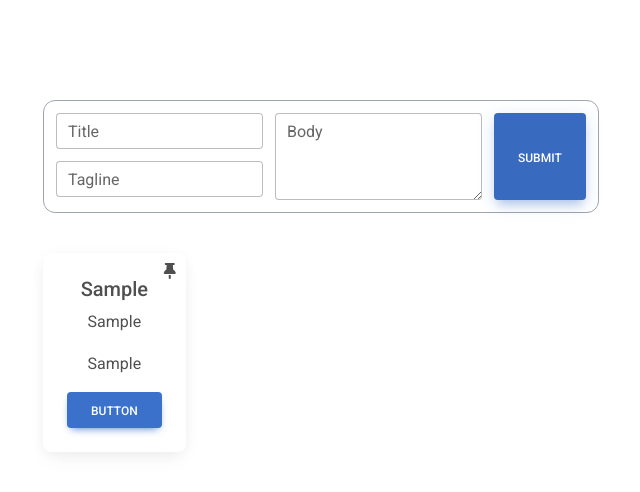
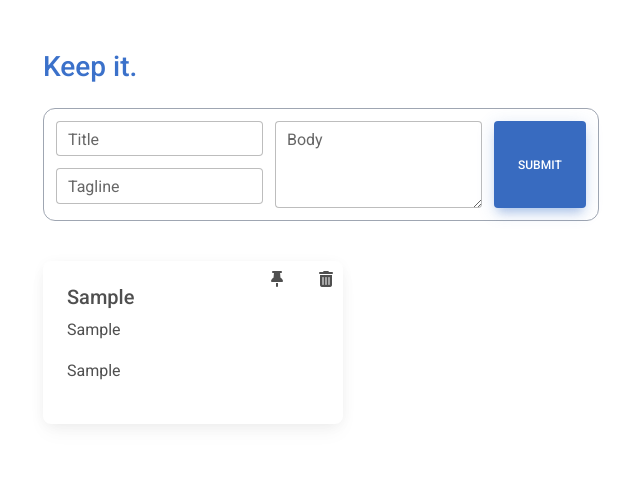
Before and after one commit to NakulTyagi/notekeeper, a React (Create React App) app: page / in a window 1280 px wide. Both pictures are taken after typing "Sample", "Sample", "Sample" into the empty fields and a click on the button "SUBMIT". Shown: the top 492 px of the page, without its empty margins (157-797 px from the left). Built offline with nearby package versions, Linux system fonts and the light colour scheme.

Commit message:
delete note

```diff
--- a/src/App.css
+++ b/src/App.css
@@ -1,6 +1,6 @@
 .App {
-  text-align: center;
-  padding: 100px 200px;
+  /* text-align: center; */
+  padding: 50px 200px;
 }
 
 .App-logo {
--- a/src/components/Home.tsx
+++ b/src/components/Home.tsx
@@ -72,13 +72,45 @@ function Home() {
         unpin.push(note)
       }
     });
-    console.log(pin,pinNotes, notes,unpin)
     setpinnedNotes(pinNotes);
     setunpinnedNotes(unpin);
   }
 
+  const deleteNote=(noteId)=>{
+    let noteList:any = [];
+    let unpin:any = [];
+    let pinNotes:any = [];
+    let pinIDs:any = [];
+    pinned.forEach((id:any)=>{
+      if(id!==noteId){
+        pinIDs.push(id);
+      }
+    });
+    setpinned(pinIDs);
+
+    notes.forEach((note:any)=>{
+      if(note.id!==noteId){
+        noteList.push(note);
+      }
+    });
+
+    noteList.forEach((note:any) => {
+      if(pinIDs.includes(note.id) && note.id !==noteId){
+        pinNotes.push(note);
+      }else{
+        unpin.push(note)
+      }
+    });
+    setpinnedNotes(pinNotes);
+    setunpinnedNotes(unpin);
+    setNotes(noteList);
+  }
+
   return (
     <div style={{position:'relative'}}>
+      <div style={{marginBottom: 24, color:'#3B71CA'}}>
+        <h3>Keep it.</h3>
+      </div>
       <div style={{border: '0.5px solid #9FA6B2', width: 'fit-content', borderRadius:12, padding:12}}>
         <form onSubmit={handleSubmit} style={{display:'flex', flexDirection:'row', flexWrap:'wrap', gap:12, position:'relative'}}>
           <div style={{display:'flex',flexWrap:'wrap',flexDirection:'column', gap:12}}>
@@ -112,9 +144,9 @@ function Home() {
 
       <div style={{display:'flex', flexWrap:'wrap',gap:20, marginTop:20}}>
         {pinnedNotes.map((note:any, index)=>(
-        <MDBCard key={index}>
+        <MDBCard style={{minWidth:300}} key={index}>
           <MDBCardBody style={{position:'relative'}}>
-            <MDBIcon fas icon="minus-circle" onClick={() =>filterUnpinNotes(note.id)} style={{ cursor:"pointer",position:'absolute', top:10, right:10}} />
+            <MDBIcon fas icon="minus-circle" onClick={() =>filterUnpinNotes(note.id)} style={{ cursor:"pointer",position:'absolute', top:10, right:60}} />
             <MDBCardTitle> {note.title}</MDBCardTitle>
             <MDBCardText>
               {note.tagline}
@@ -122,7 +154,7 @@ function Home() {
             <MDBCardText>
               {note.body}
             </MDBCardText>
-            <MDBBtn>Button</MDBBtn>
+            <MDBIcon fas icon="trash-alt" onClick={() =>deleteNote(note.id)} style={{ cursor:"pointer",position:'absolute', top:10, right:10}} />
           </MDBCardBody>
         </MDBCard>
         ))}
@@ -130,9 +162,9 @@ function Home() {
 
       <div style={{display:'flex', flexWrap:'wrap',gap:20, marginTop:20}}>
         {unpinnedNotes.map((note:any, index)=>(
-        <MDBCard key={index}>
+        <MDBCard style={{minWidth:300}} key={index}>
           <MDBCardBody style={{position:'relative'}}>
-            <MDBIcon fas icon="thumbtack" onClick={() =>filterNotes(note.id)} style={{ cursor:"pointer",position:'absolute', top:10, right:10}} />
+            <MDBIcon fas icon="thumbtack" onClick={() =>filterNotes(note.id)} style={{ cursor:"pointer",position:'absolute', top:10, right:60}} />
             <MDBCardTitle> {note.title}</MDBCardTitle>
             <MDBCardText>
               {note.tagline}
@@ -140,7 +172,7 @@ function Home() {
             <MDBCardText>
               {note.body}
             </MDBCardText>
-            <MDBBtn>Button</MDBBtn>
+            <MDBIcon fas icon="trash-alt" onClick={() =>deleteNote(note.id)} style={{ cursor:"pointer",position:'absolute', top:10, right:10}} />
           </MDBCardBody>
         </MDBCard>
         ))}
```
